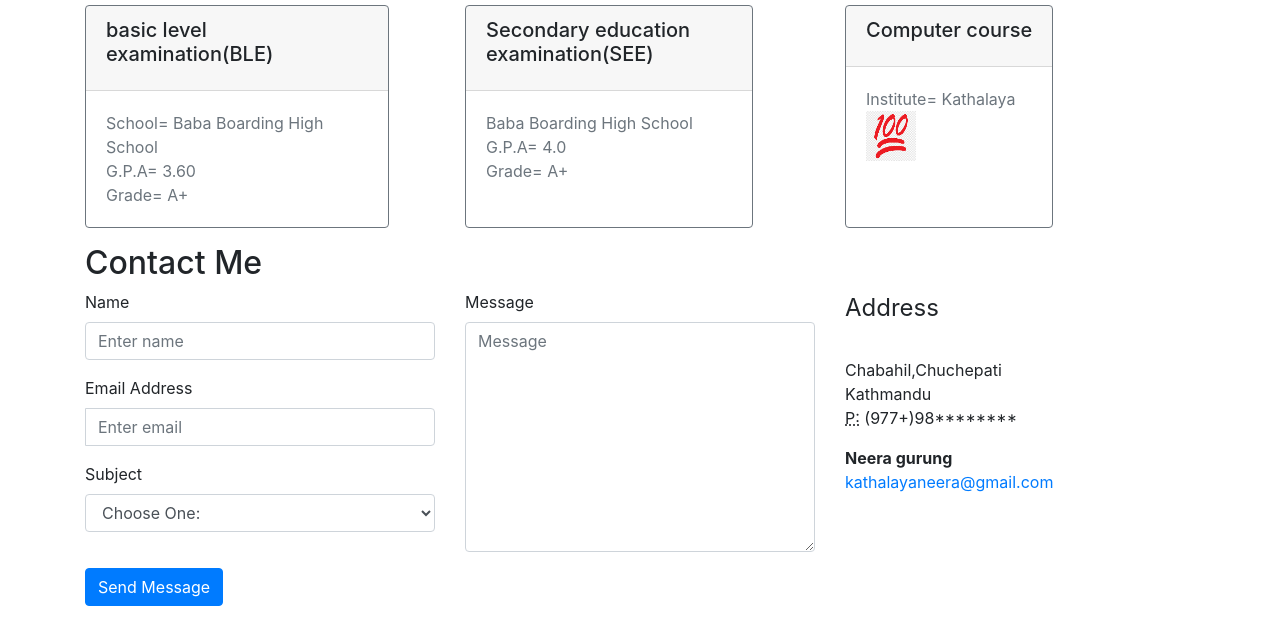
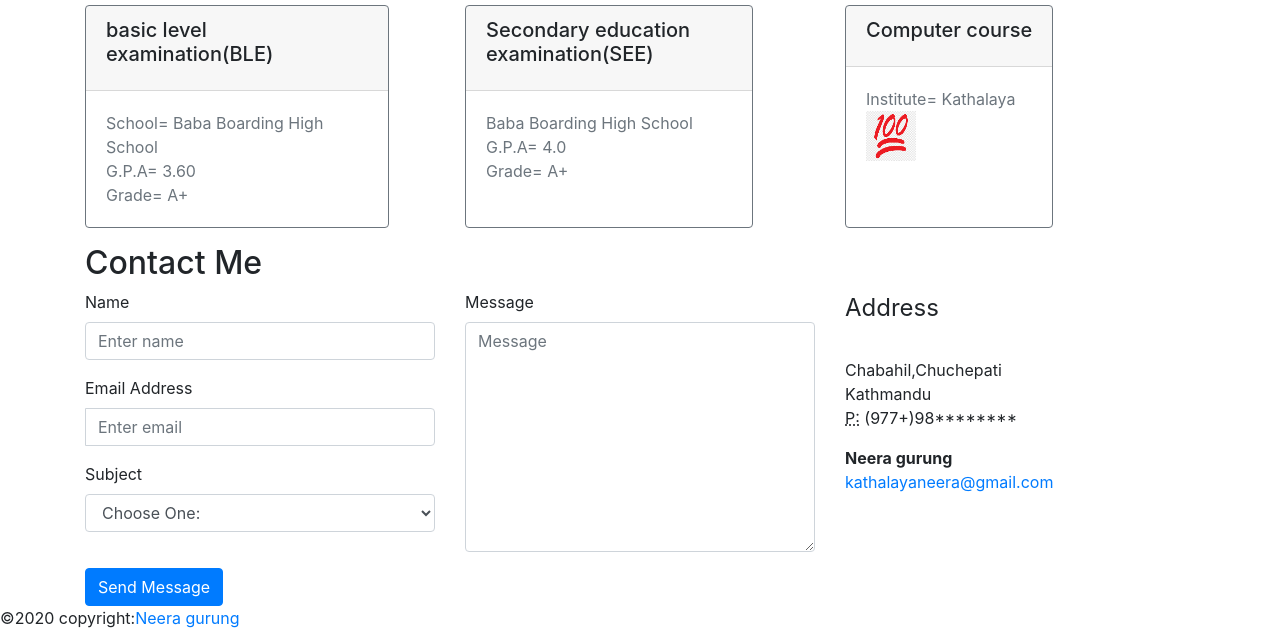
Before and after one commit to Souzaboy/neera, a plain HTML site: page templates/index.html in a window 1280 px wide. Shown: the part 599-1229 px from the top of the page. Before the commit the page ends 1205 px from the top, so only its background shows below. Drawn offline with Linux system fonts and the light colour scheme.

Commit message:
updated index.html

```diff
--- a/templates/index.html
+++ b/templates/index.html
@@ -143,3 +143,19 @@
               </div>
           </div>
       </div
+
+
+	      <!--footer-->
+	      <footer class="page-footer font-small dark">
+
+
+		      <!--copyright-->
+		      <div class=footer-copyright text-center py-3>&copy;2020 copyright:<a href="#">Neera gurung</a>
+		      </div>
+
+
+		      <!--Copyright-->
+	      </footer>
+
+	      </body>
+	</html>
```
